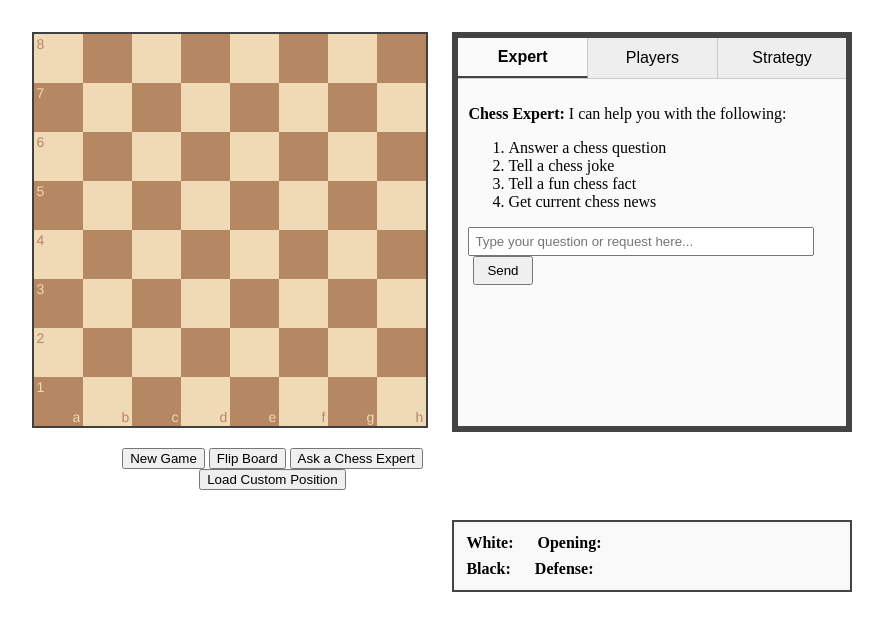
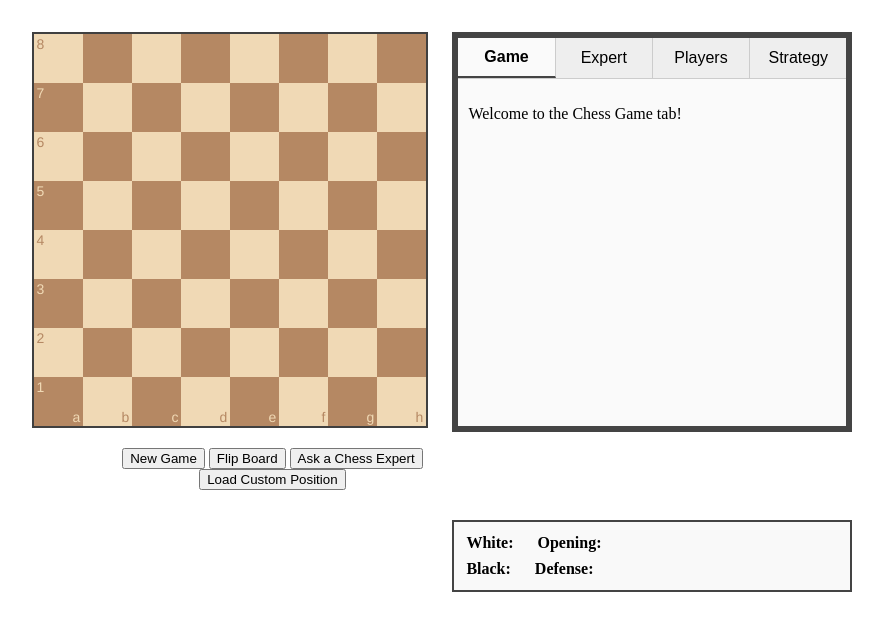
Before and after one commit to RouseRo/Chess-ai-app, a website with bundled scripts: page ui/index.html in a window 1280 px wide. Shown: the whole page, without its empty margins (102-985 px from the left). Built offline with nearby package versions, Linux system fonts and the light colour scheme.

Commit message:
Updated the README and added the Game tab panel.

```diff
--- a/ui/index.html
+++ b/ui/index.html
@@ -86,11 +86,17 @@
     </div>
     <div id="side-panel">
       <div class="tab-buttons">
-        <button class="tab-btn active" onclick="showTab('expert-tab', event)">Expert</button>
+        <button class="tab-btn active" onclick="showTab('game-tab', event)">Game</button>
+        <button class="tab-btn" onclick="showTab('expert-tab', event)">Expert</button>
         <button class="tab-btn" onclick="showTab('players-tab', event)">Players</button>
         <button class="tab-btn" onclick="showTab('strategy-tab', event)">Strategy</button>
       </div>
-      <div id="expert-tab" class="tab-content" style="display:block;">
+      <div id="game-tab" class="tab-content" style="display:block;">
+        <div id="game-content">
+          <p>Welcome to the Chess Game tab!</p>
+        </div>
+      </div>
+      <div id="expert-tab" class="tab-content" style="display:none;">
         <div id="expert-content">
           <p>Welcome to the Chess Expert tab!</p>
         </div>
```
Also changed, not shown: README.md.
